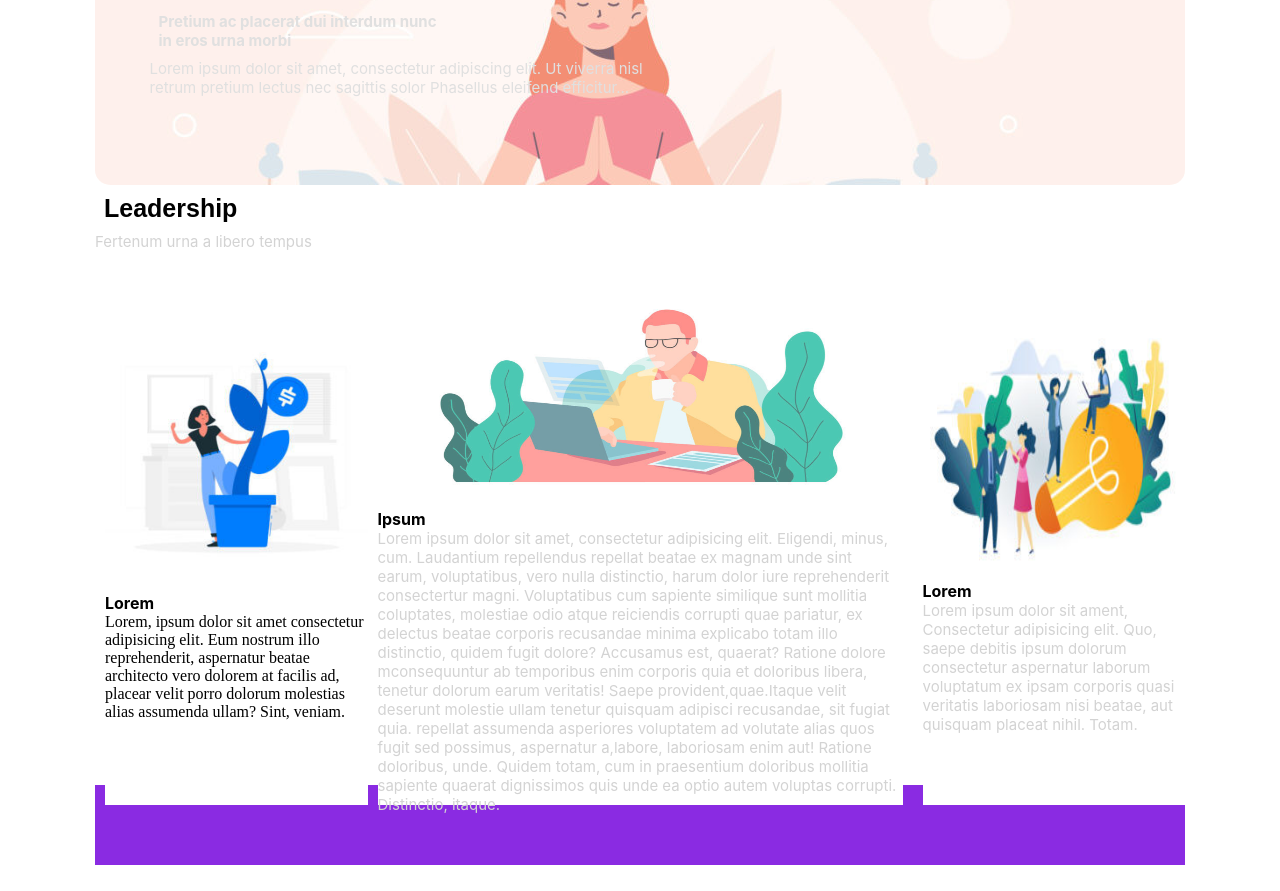
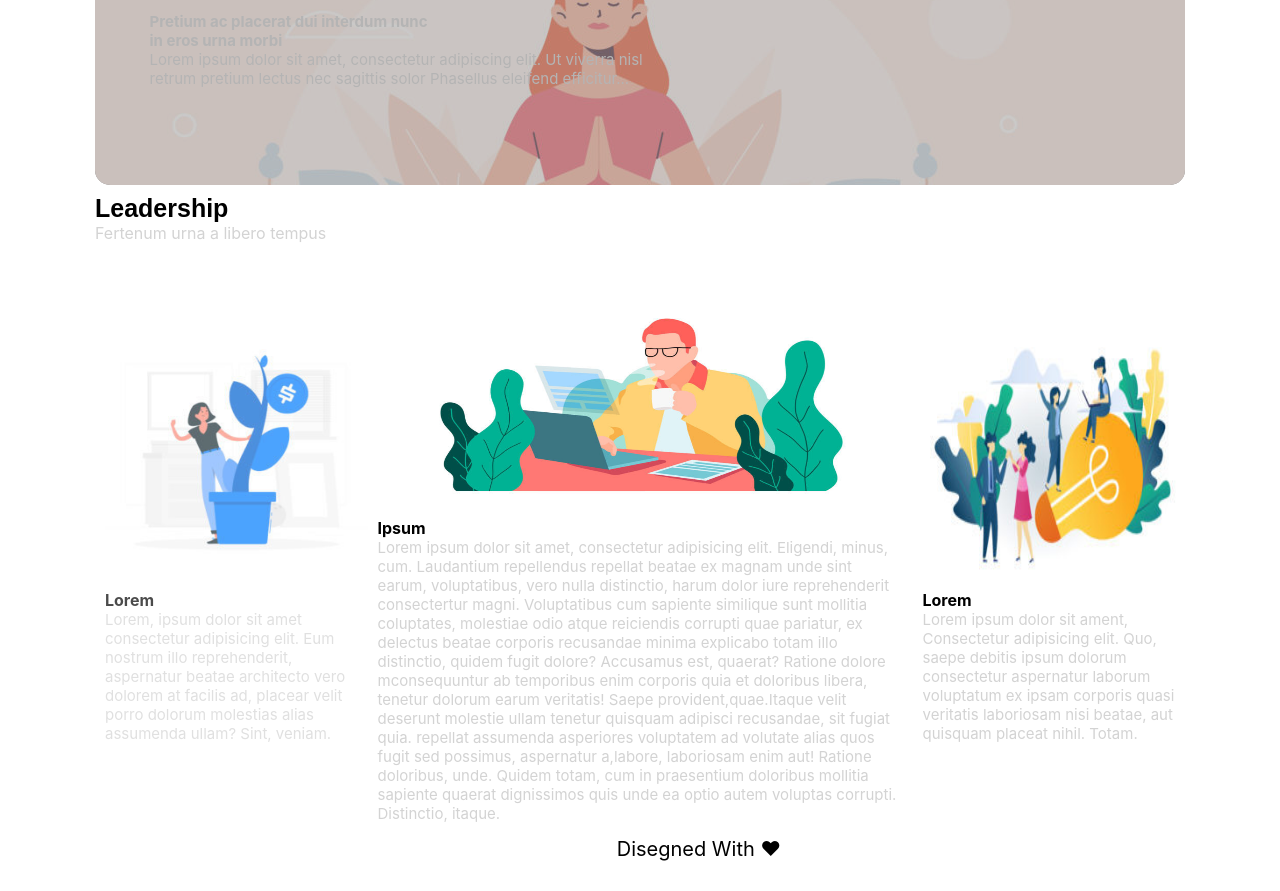
Before and after one commit to solangeguzman/htmlcss-wp, a plain HTML site: page index.html in a window 1280 px wide. Shown: the part 390-1281 px from the top of the page. Before the commit the page ends 1255 px from the top, so only its background shows below. Drawn offline with Linux system fonts and the light colour scheme.

Commit message:
creata struttura base

```diff
--- a/CSS/style.css
+++ b/CSS/style.css
@@ -15,9 +15,10 @@
 
     }
 
-    #opacita{
+    .opacita{
         background-color: rgb(5, 3, 3);
         opacity:0.7;
+        border-radius: 15px 15px 15px 15px;
     }
 
     .container {
@@ -67,7 +68,7 @@
 
 
     .main-page{
-        background-color: #ffffff;
+
         margin: 20px 0 10px 0;
         padding-bottom: 20px;
 
@@ -93,7 +94,7 @@
     h1{
         font-family: Arial, Helvetica, sans-serif;
         font-size: 25px;
-        padding: 9px;
+        margin-top: 9px;
     }
 
     h4{
@@ -101,6 +102,11 @@
 
 }
 
+    #text1{
+        margin-right: 9%;
+        font-family: -apple-system, BlinkMacSystemFont, 'Segoe UI', Roboto, Oxygen, Ubuntu, Cantarell, 'Open Sans', 'Helvetica Neue', sans-serif;
+        color: lightgrey
+    }
 
 
 
@@ -139,15 +145,22 @@
     footer{
         width: 1090px;
         padding: 1%;
-        background-color: blueviolet;
+        background-color: rgb(255, 255, 255);
         height: 80px;
         margin-top: 50px;
         margin: auto;
 
     }
 
+    #footertext{
+        font-size: 20px;
+        margin-left: 45%;
+        padding: 30px;
+        font-family: -apple-system, BlinkMacSystemFont, 'Segoe UI', Roboto, Oxygen, Ubuntu, Cantarell, 'Open Sans', 'Helvetica Neue', sans-serif;
+    }
+
     .content {
-        background: rgb(255, 255, 255);
+
         height: 550px;
         align-content: center;
     }
--- a/index.html
+++ b/index.html
@@ -28,6 +28,7 @@
          <!-- parte intermedia pagina 3 float -->
         <div class="main-page clearfix">
 
+          <section class="opacita">
              <div class="row">
 
                  <div class="testo">
@@ -36,24 +37,25 @@
                     retrum pretium lectus nec sagittis solor Phasellus eleifend efficitur...</p>
 
                  </div>
+            </div>
+         </section>
 
 
-            </div>
 
             <div class="leader">
                 <h1>Leadership</h2>
-                <p id="text2">Fertenum urna a libero tempus</p>
+                <p id="text1">Fertenum urna a libero tempus</p>
             </div>
 
-
+             <section class="opacita">
                  <aside class="fl left">
                    <div class="content">
                      <img src="../htmlcss-wp/img/img-1.jpg"  width="263px" height="250px" alt="">
                      <h4>Lorem</h4>
-                     <p id="text1">Lorem, ipsum dolor sit amet consectetur adipisicing elit. Eum nostrum illo reprehenderit, aspernatur beatae architecto vero dolorem at facilis ad, placear velit porro dolorum molestias alias assumenda ullam? Sint, veniam.</p>
+                     <p id="text2">Lorem, ipsum dolor sit amet consectetur adipisicing elit. Eum nostrum illo reprehenderit, aspernatur beatae architecto vero dolorem at facilis ad, placear velit porro dolorum molestias alias assumenda ullam? Sint, veniam.</p>
                     </div>
                  </aside>
-
+            </section>
 
                 <aside class="fl center">
                   <div class="content">
@@ -101,7 +103,12 @@
         </div>
 
         <!-- piedi pagina - chiusura pagina -->
-            <footer></footer>
+            <footer>
+                <div id="footertext">
+                    Disegned With &#10084;
+                </div>
+
+            </footer>
 
     </div>
 </body>
```
Lines whose indentation alone changed are shown as unchanged.
